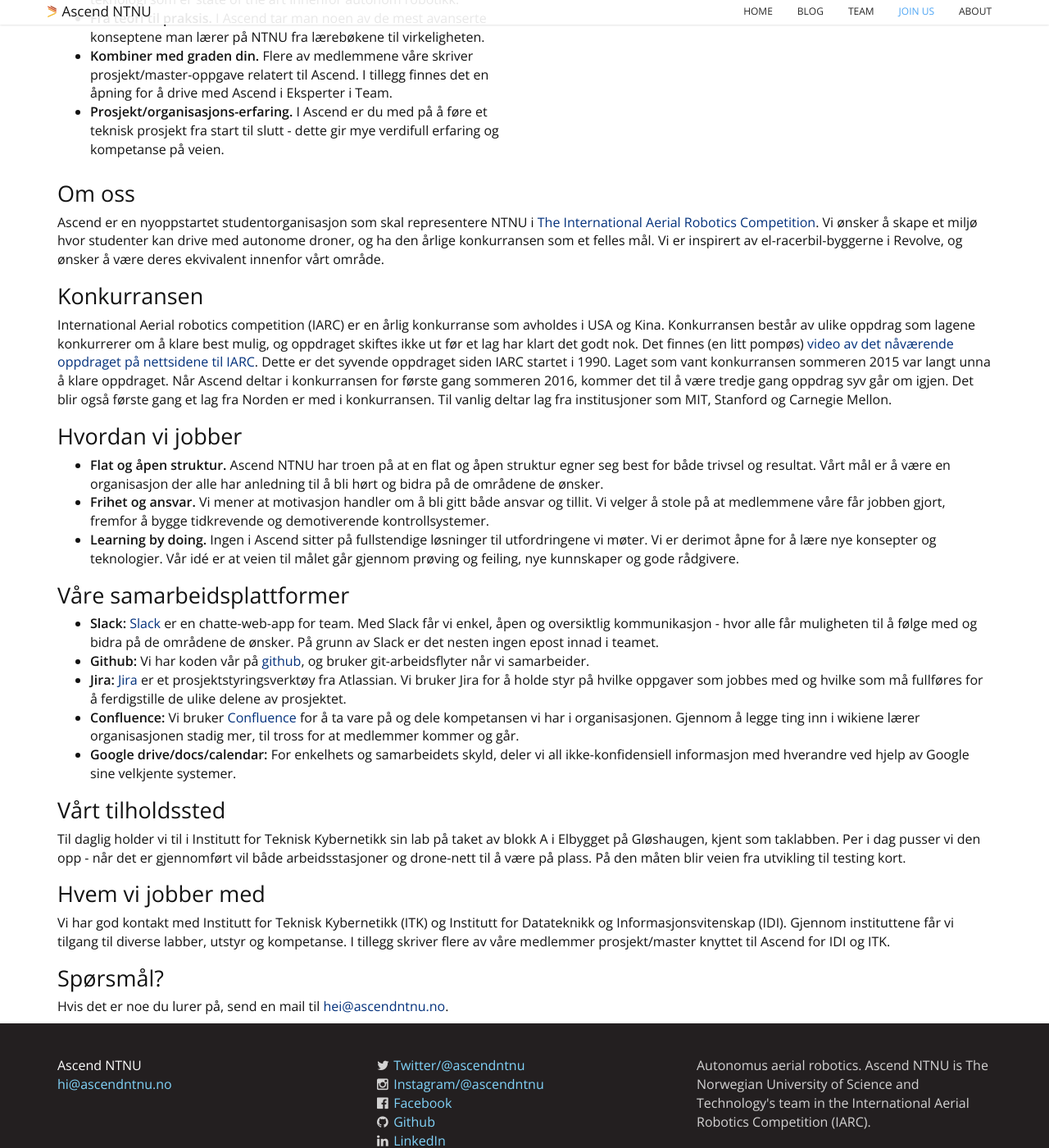
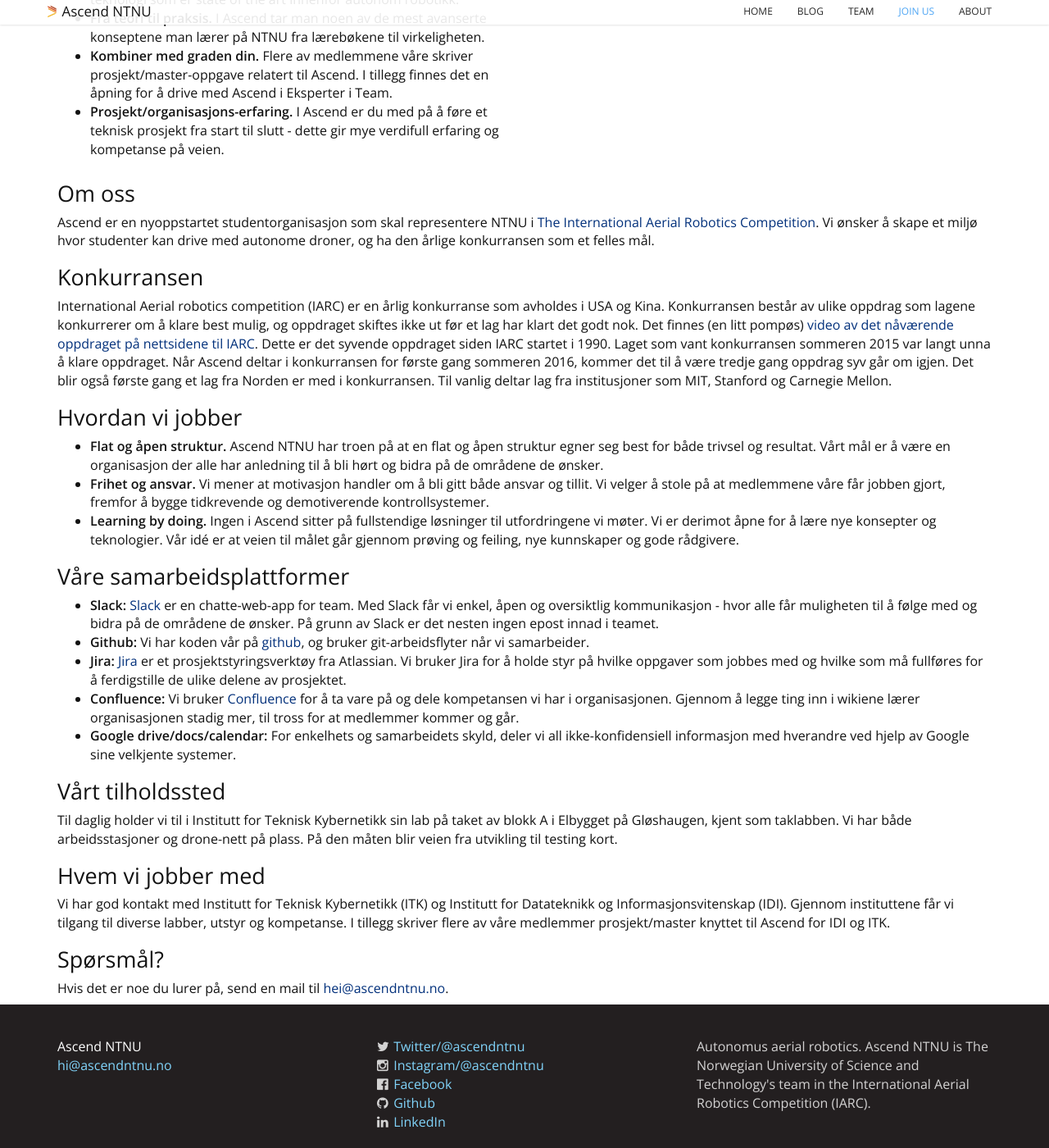
Before and after one commit to AscendNTNU/AscendNTNU.github.io, a Jekyll site: the page built from join.html, in a window 1280 px wide and 1400 px high, scrolled down 453 px. Shown: the whole window at 82% size. Built offline with Jekyll 4.4.1, drawn with Linux system fonts in a browser that asks for light colours.

Commit message:
Update join.html

```diff
--- a/join.html
+++ b/join.html
@@ -51,7 +51,7 @@
 			<h2>Om oss</h2>
 			<p>
 				Ascend er en nyoppstartet studentorganisasjon som skal representere NTNU i
-				<a href="http://www.aerialroboticscompetition.org/">The International Aerial Robotics Competition</a>. Vi ønsker å skape et miljø hvor studenter kan drive med autonome droner, og ha den årlige konkurransen som et felles mål. Vi er inspirert av el-racerbil-byggerne i Revolve, og ønsker å være deres ekvivalent innenfor vårt område.
+				<a href="http://www.aerialroboticscompetition.org/">The International Aerial Robotics Competition</a>. Vi ønsker å skape et miljø hvor studenter kan drive med autonome droner, og ha den årlige konkurransen som et felles mål.
 			</p>
 
 			<h2>Konkurransen</h2>
@@ -85,7 +85,7 @@
 
 			<h2>Vårt tilholdssted</h2>
 			<p>
-				Til daglig holder vi til i Institutt for Teknisk Kybernetikk sin lab på taket av blokk A i Elbygget på Gløshaugen, kjent som taklabben. Per i dag pusser vi den opp - når det er gjennomført vil både arbeidsstasjoner og drone-nett til å være på plass. På den måten blir veien fra utvikling til testing kort.
+				Til daglig holder vi til i Institutt for Teknisk Kybernetikk sin lab på taket av blokk A i Elbygget på Gløshaugen, kjent som taklabben. Vi har både arbeidsstasjoner og drone-nett på plass. På den måten blir veien fra utvikling til testing kort.
 			</p>
 
 			<h2>Hvem vi jobber med</h2>
```
